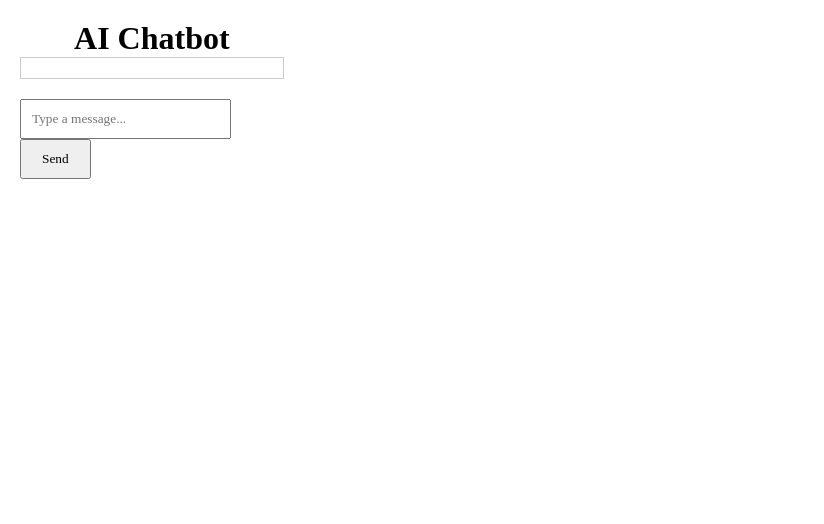
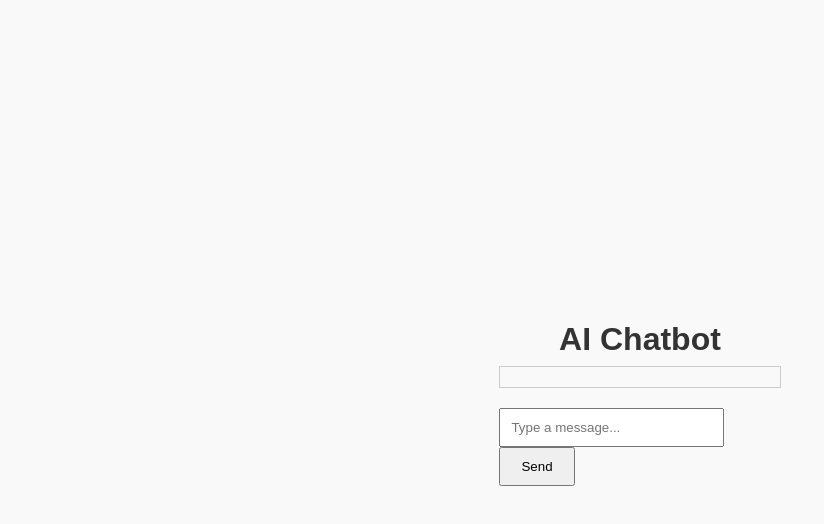
Before and after one commit to iamriyapatel/ChatMate, a React (Vite) app in the folder gemini-chatbot-frontend/: page / in a window 1280 px wide. Shown: the top 524 px of the page, without its empty margins (0-824 px from the left). Built offline with nearby package versions, Linux system fonts and the light colour scheme.

Commit message:
updated index.css

```diff
--- a/gemini-chatbot-frontend/src/index.css
+++ b/gemini-chatbot-frontend/src/index.css
@@ -5,14 +5,23 @@
 
 @import url('https://fonts.googleapis.com/css2?family=Outfit:wght@100..900&display=swap');
 
-*{
+* {
   padding: 0;
   margin: 0;
   box-sizing: border-box;
-  font-family: Outfit;
+  font-family: 'Outfit', sans-serif;
 }
 
-#root{
+body {
+  background-color: #f9f9f9;
+  color: #333;
+  line-height: 1.6;
+}
+
+#root {
   min-height: 100vh;
   display: flex;
+  justify-content: center;
+  align-items: center;
+  background-color: var(--background);
 }
```
